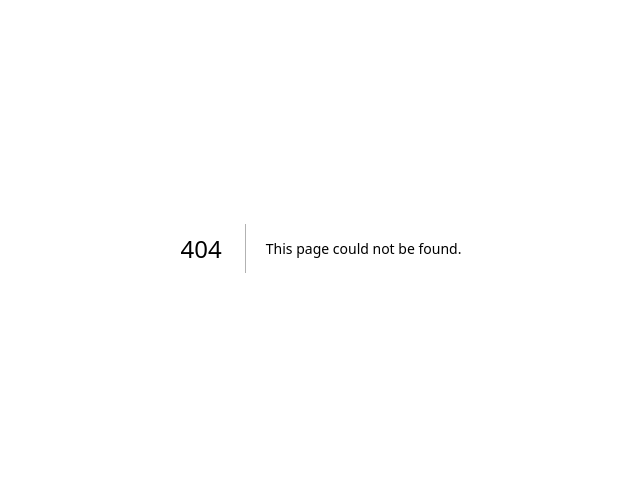
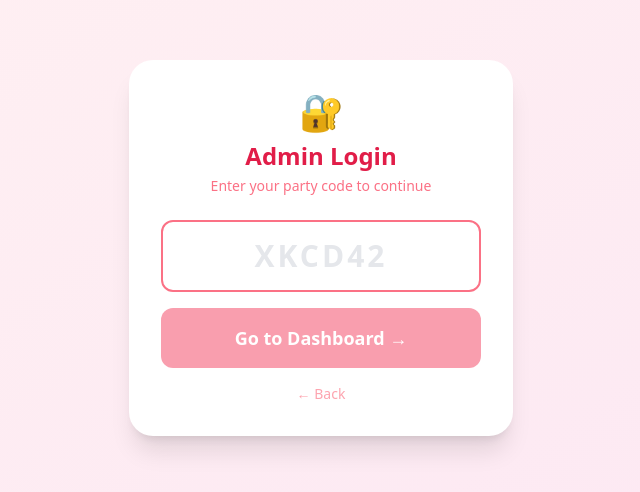
Before and after one commit to Jackchirazi/partymatch-app, a Next.js app: page /admin in a window 1280 px wide. Before the commit this address had no page. Shown: the part 152-644 px from the top of the page, without its empty margins (319-959 px from the left). Built offline with nearby package versions, Linux system fonts and the light colour scheme.

Commit message:
Add /admin entry page — log in from any device with party code

```diff
--- /dev/null
+++ b/src/app/admin/page.tsx
@@ -0,0 +1,69 @@
+"use client";
+
+import { useState } from "react";
+import { useRouter } from "next/navigation";
+import Link from "next/link";
+
+export default function AdminEntryPage() {
+  const [code, setCode] = useState("");
+  const [error, setError] = useState("");
+  const [loading, setLoading] = useState(false);
+  const router = useRouter();
+
+  async function handleEnter() {
+    if (code.trim().length < 6) { setError("Enter a 6-character party code"); return; }
+    setLoading(true);
+    setError("");
+    try {
+      const res = await fetch("/api/join", {
+        method: "POST",
+        headers: { "Content-Type": "application/json" },
+        body: JSON.stringify({ code: code.trim().toUpperCase() }),
+      });
+      const data = await res.json();
+      if (!res.ok) throw new Error(data.error);
+      router.push(`/admin/${data.code}`);
+    } catch (e) {
+      setError(e instanceof Error ? e.message : "Party not found");
+    } finally {
+      setLoading(false);
+    }
+  }
+
+  return (
+    <main className="min-h-screen flex flex-col items-center justify-center p-6">
+      <div className="bg-white rounded-3xl shadow-xl p-8 w-full max-w-sm animate-fade-in">
+        <div className="text-center mb-6">
+          <div className="text-4xl mb-2">🔐</div>
+          <h1 className="text-2xl font-bold text-rose-600">Admin Login</h1>
+          <p className="text-rose-400 text-sm mt-1">Enter your party code to continue</p>
+        </div>
+
+        <div className="space-y-4">
+          <input
+            type="text"
+            value={code}
+            onChange={(e) => setCode(e.target.value.toUpperCase().slice(0, 6))}
+            placeholder="XKCD42"
+            maxLength={6}
+            className="w-full border-2 border-rose-100 focus:border-rose-400 rounded-xl px-4 py-4 outline-none transition-all text-gray-700 text-center text-3xl font-bold tracking-widest placeholder-gray-200 uppercase"
+            onKeyDown={(e) => e.key === "Enter" && handleEnter()}
+            autoFocus
+          />
+          {error && <p className="text-red-500 text-sm text-center">{error}</p>}
+          <button
+            onClick={handleEnter}
+            disabled={loading || code.length < 6}
+            className="w-full bg-rose-500 hover:bg-rose-600 disabled:opacity-50 text-white font-bold py-4 rounded-xl text-lg transition-all active:scale-95"
+          >
+            {loading ? "Finding party..." : "Go to Dashboard →"}
+          </button>
+        </div>
+
+        <Link href="/" className="block text-center text-rose-300 text-sm mt-4 hover:text-rose-400">
+          ← Back
+        </Link>
+      </div>
+    </main>
+  );
+}
--- a/src/app/page.tsx
+++ b/src/app/page.tsx
@@ -26,7 +26,14 @@ export default function Home() {
         </Link>
       </div>
 
-      <p className="mt-10 text-rose-300 text-sm text-center">
+      <Link
+        href="/admin"
+        className="mt-6 text-rose-300 hover:text-rose-400 text-sm transition-all"
+      >
+        🔐 Admin Login
+      </Link>
+
+      <p className="mt-4 text-rose-300 text-sm text-center">
         Powered by AI ✨
       </p>
     </main>
```
